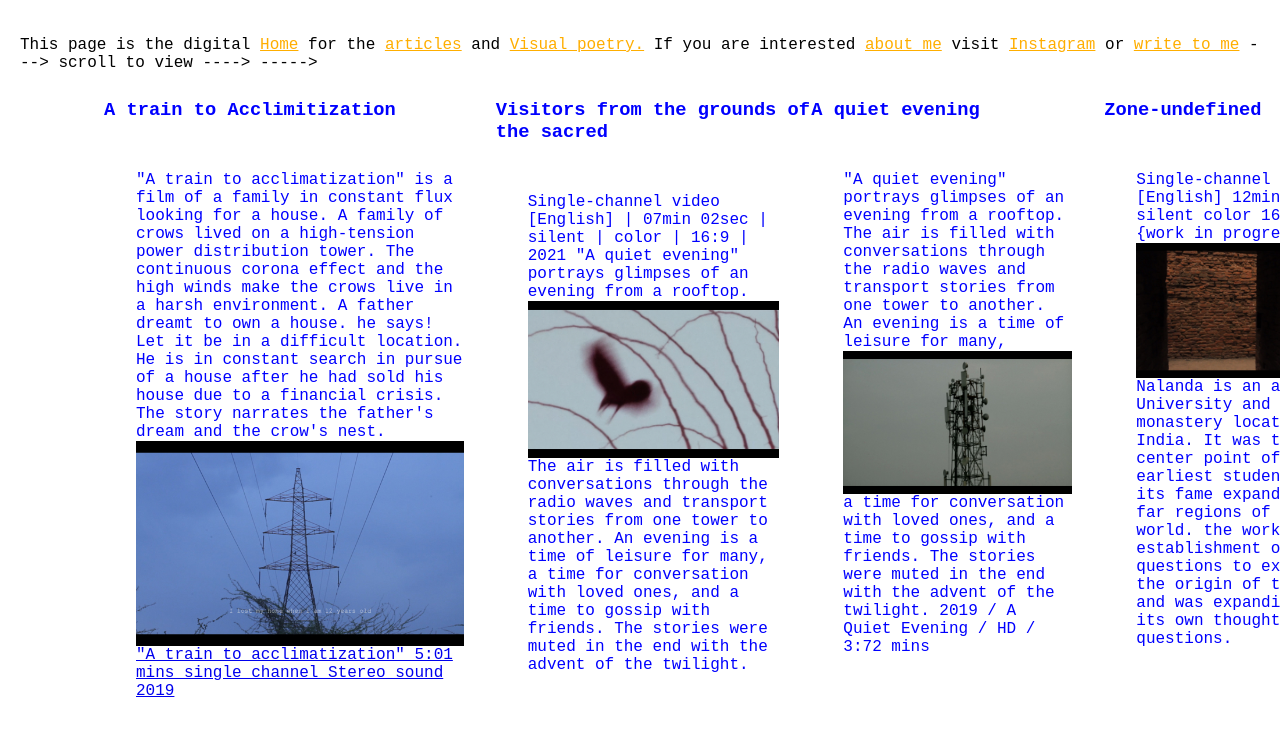
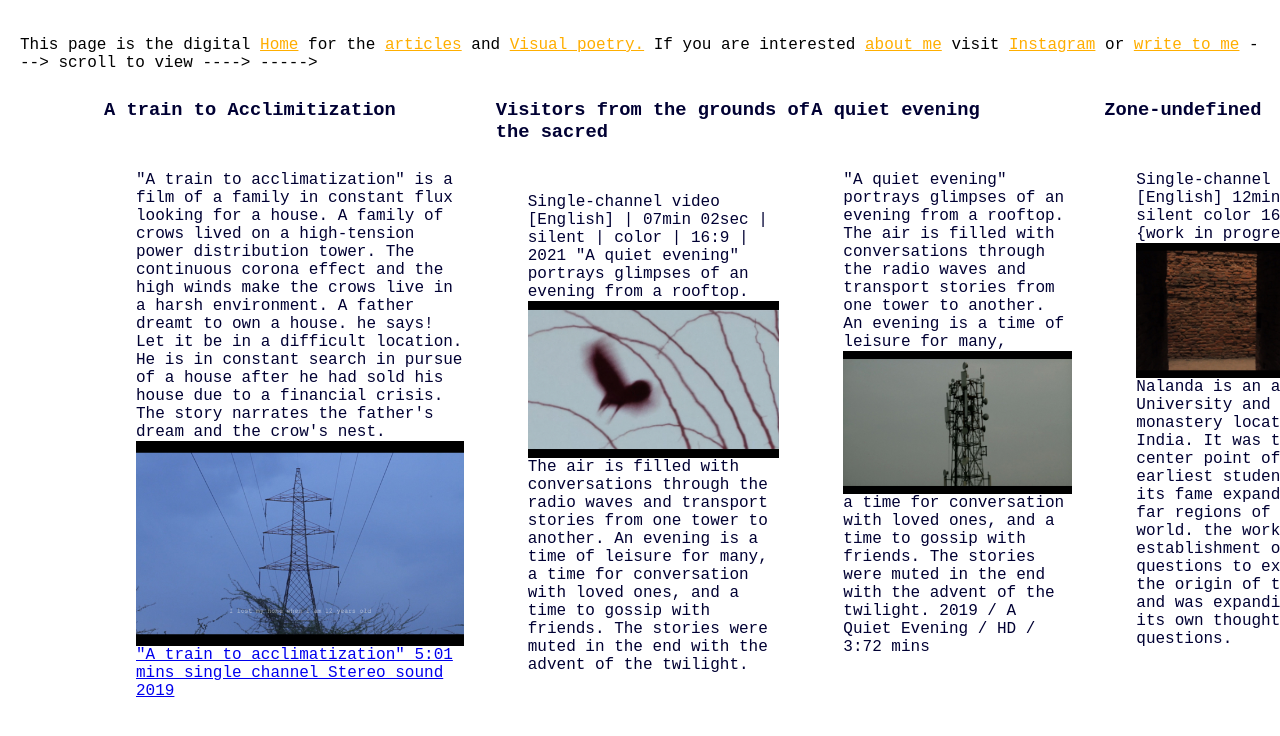
Before and after one commit to jr1013/jagadeeshreddy, a plain HTML site: page index.html in a window 1280 px wide. Drawn offline with Linux system fonts and the light colour scheme.

Commit message:
Update main.css

```diff
--- a/css/main.css
+++ b/css/main.css
@@ -4,7 +4,7 @@ body{
 	margin: 0;
 	padding: 0;
 	font-family:"courier new",monospace;
-	color:#0000ff;
+	color:#000033;
 	overflow-y: hidden;
 }
 .nav-menu{
```
